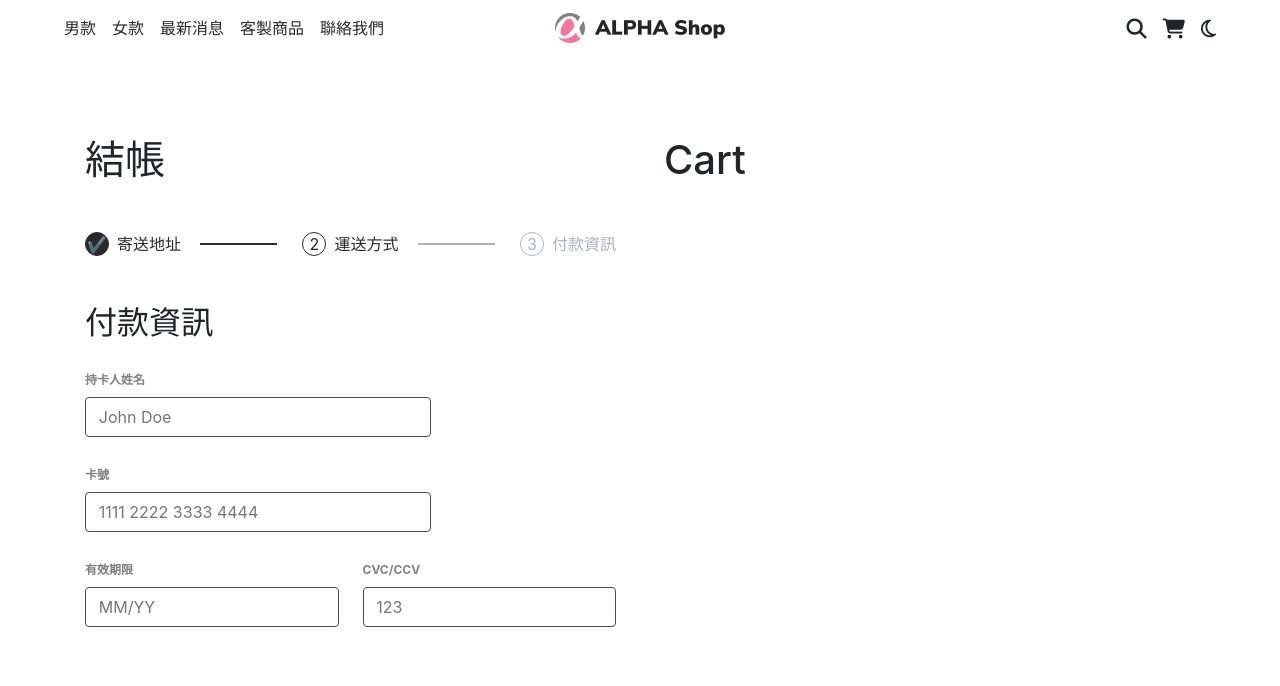
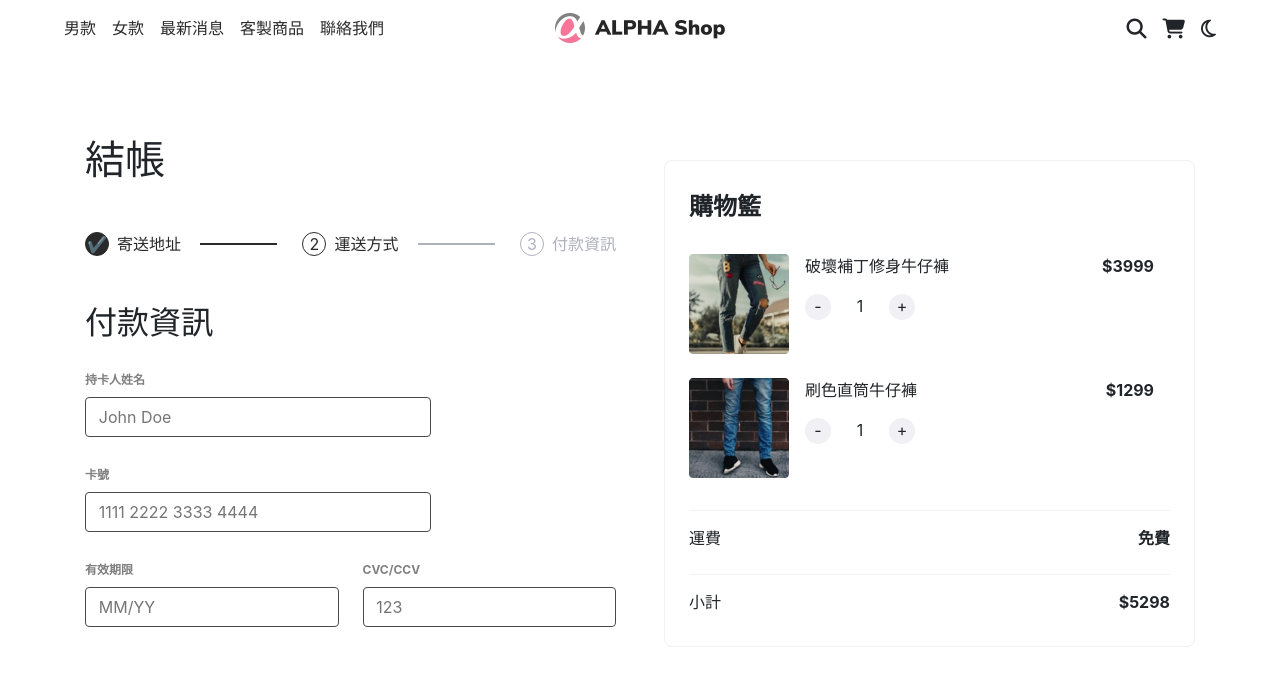
Before and after one commit to chacowang0125/alpha-shop-vue.js, a Vue app: page /#/checkout in a window 1280 px wide. Shown: the top 686 px of the page. Built offline with nearby package versions, Linux system fonts and the light colour scheme.

Commit message:
feat: cart-panel layout

```diff
--- a/src/components/CartPanel.vue
+++ b/src/components/CartPanel.vue
@@ -1,5 +1,91 @@
 <template>
-	<h1>
-		Cart
-	</h1>
+	<div class="cart-panel">
+    <div class="cart-content">
+      <h4 class="cart-title font-weight-bold">購物籃</h4>
+      <div class="product-list">
+        <div class="product-card mb-4 d-flex">
+          <div class="product-img">
+            <img src="../../public/img/product-img-1.png" alt="">
+          </div>
+          <div class="product-content ml-3">
+            <div class="product-name mb-3">破壞補丁修身牛仔褲</div>
+            <div class="product-quantity d-flex justify-content-between">
+              <div class="product-quantity-circle product-quantity__minus">-</div>
+              <div class="product-quantity-num">1</div>
+              <div class="product-quantity-circle product-quantity__plus">+</div>
+            </div>
+            <div class="product-price product-price-1 font-weight-bold">$3999</div>
+          </div>
+        </div>
+        <div class="product-card d-flex">
+          <div class="product-img">
+            <img src="../../public/img/product-img-2.png" alt="">
+          </div>
+          <div class="product-content ml-3">
+            <div class="product-name mb-3">刷色直筒牛仔褲</div>
+            <div class="product-quantity d-flex justify-content-between">
+              <div class="product-quantity-circle product-quantity__minus">-</div>
+              <div class="product-quantity-num">1</div>
+              <div class="product-quantity-circle product-quantity__plus">+</div>
+            </div>
+            <div class="product-price product-price-2 font-weight-bold">$1299</div>
+          </div>
+        </div>
+      </div>
+      <div class="cart-delivery-info d-flex justify-content-between align-items-end mb-4">
+        <div class="delivery-fee">運費</div>
+        <div class="delivery-fee-price font-weight-bold">免費</div>
+      </div>
+      <div class="cart-total-info d-flex justify-content-between align-items-end">
+        <div class="total-title">小計</div>
+        <div class="total-price font-weight-bold">$5298</div>
+      </div>
+    </div>
+</div>
 </template>
+
+<style scoped>
+	.cart-content{
+		width: 100%;
+    padding: 2rem 1.5rem;
+    margin: 1.5rem auto;
+    border: 1px solid #f0f0f5;
+    border-radius: 0.5rem;
+	}
+
+	.product-list {
+		margin: 2rem 0;
+	}
+
+	.product-card {
+		position: relative
+	}
+
+	.product-img {
+		width: 100px;
+		height: 100px
+	}
+
+	.product-quantity {
+		width: 110px
+	}
+	.product-quantity-circle {
+		position: relative;
+    width: 26px;
+    height: 26px;
+    border-radius: 50%;
+    background-color: #f0f0f5;
+    text-align: center;
+    cursor: pointer;
+	}
+	.product-price {
+		position: absolute;
+		top: 0;
+		right: 1rem;
+	}
+
+	.cart-delivery-info , .cart-total-info{
+		height: 40px;
+		border-top: 1px solid #f0f0f5;
+	}
+</style>
```
